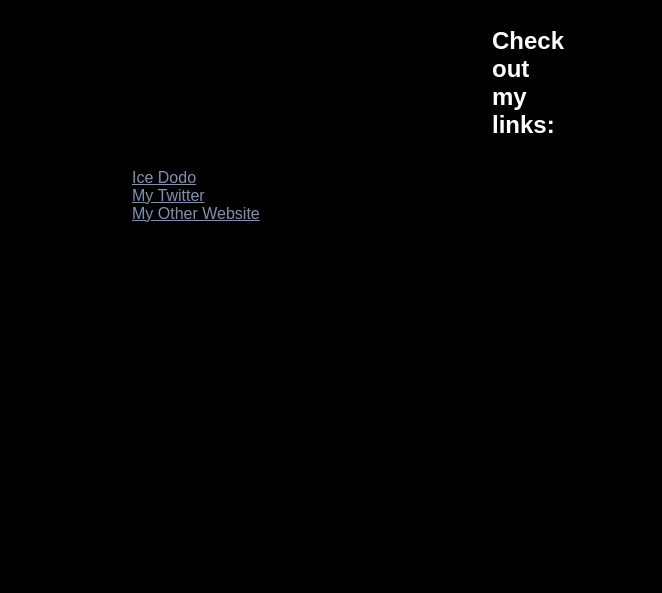
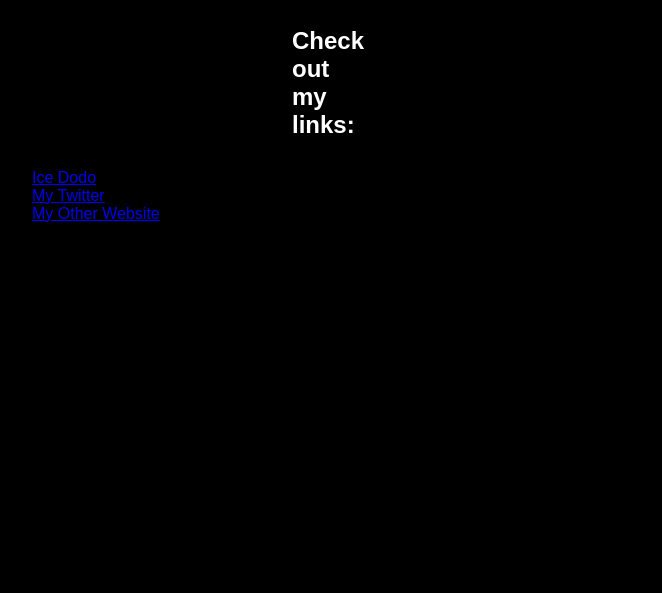
Before and after one commit to Loadbit6/Loadbit6.github.io, a plain HTML site: page index.html in a window 1280 px wide. Shown: the part 335-928 px from the top of the page, without its empty margins (328-990 px from the left). After the commit the page ends 892 px from the top, so only its background shows below. Drawn offline with Linux system fonts and the light colour scheme.

Commit message:
Update style.css

```diff
--- a/style.css
+++ b/style.css
@@ -2,20 +2,21 @@ body {
     font-family: sans-serif;
     margin: 20px; /* Keep your margin if you have one */
     background-color: #000000;
-    padding: 10px 400px; /* 10px top and bottom, 30px left and right */
+    padding: 10px 300px; /* 10px top and bottom, 30px left and right */
 }
 
 h1, h2 {
     color: #ffffff;
-    padding: 10px 400px; /* Example padding for headings */
+    padding: 10px 300px; /* Example padding for headings */
 }
 
 p {
-    padding: 10px 400px; /* Example padding for paragraphs */
+    padding: 10px 300px; /* Example padding for paragraphs */
 }
 
 a {
     color: #8291b0
+    padding: 10px 300px;
 }
 
 /* You can apply different padding to other elements as well */
```
